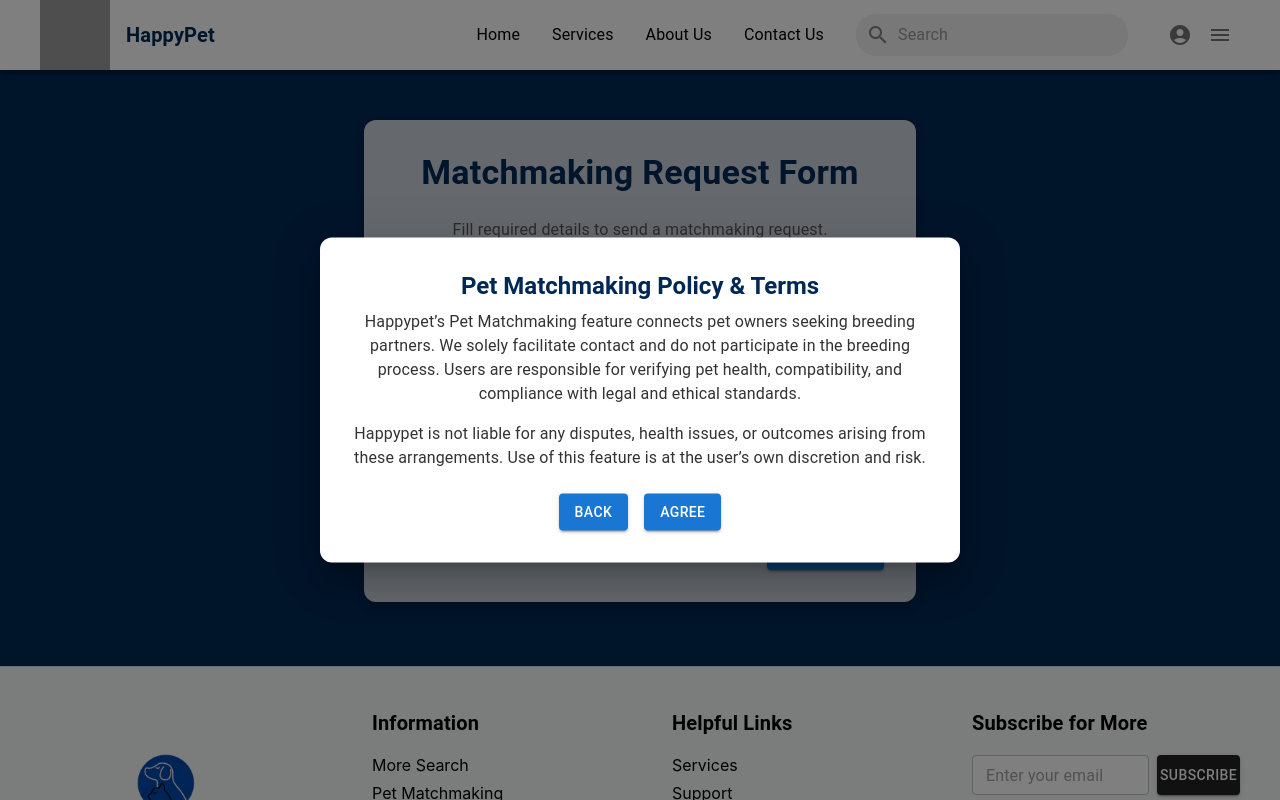
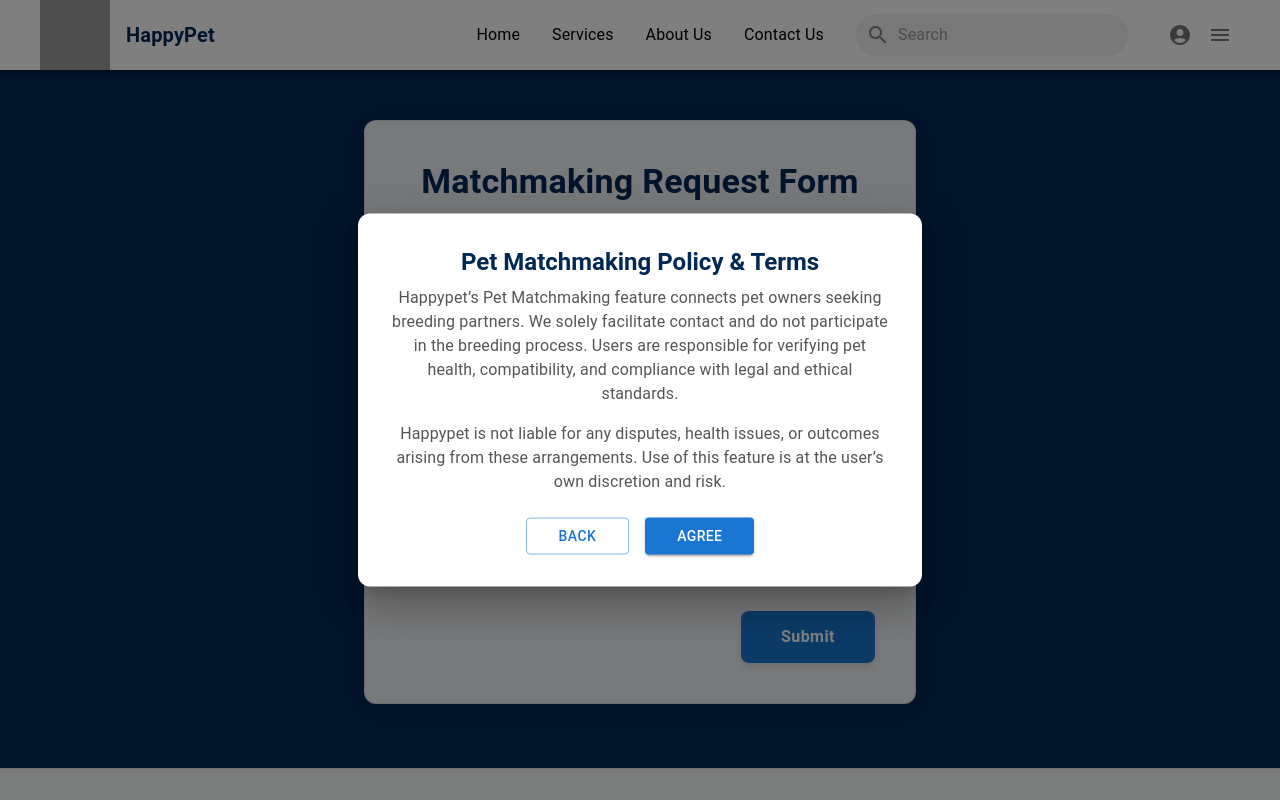
Before and after one commit to vihangajayasuriya446/Happy-Pet-Frontend, a React (Vite) app: page /OwnerForm/1 in a window 1280 px wide. Shown: the top 800 px of the page. Built offline with nearby package versions, Linux system fonts and the light colour scheme; grey boxes are pictures that could not be loaded.

Commit message:
Ownerform styling

```diff
--- a/src/OwnerForm.tsx
+++ b/src/OwnerForm.tsx
@@ -72,6 +72,7 @@ const OwnerForm: React.FC = () => {
   return (
     <Container maxWidth="sm" sx={{ mt: 10 }}>
       <Box>
+        {/* Policy Modal (Unchanged) */}
         <Modal open={open} onClose={handleAgree}>
           <Box
             sx={{
@@ -85,41 +86,44 @@ const OwnerForm: React.FC = () => {
               borderRadius: 3,
               textAlign: 'center',
               outline: 'none',
+              maxWidth: '500px',
+              width: '90%',
             }}
           >
             <Typography variant="h5" fontWeight="bold" gutterBottom sx={{ color: '#002855' }}>
               Pet Matchmaking Policy & Terms
             </Typography>
-            <Typography variant="body1" paragraph sx={{ color: '#333' }}>
+            <Typography variant="body1" paragraph sx={{ color: '#555' }}>
               Happypet’s Pet Matchmaking feature connects pet owners seeking
               breeding partners. We solely facilitate contact and do not
               participate in the breeding process. Users are responsible for
               verifying pet health, compatibility, and compliance with legal and
               ethical standards.
             </Typography>
-            <Typography variant="body1" paragraph sx={{ color: '#333' }}>
+            <Typography variant="body1" paragraph sx={{ color: '#555' }}>
               Happypet is not liable for any disputes, health issues, or outcomes
               arising from these arrangements. Use of this feature is at the
               user’s own discretion and risk.
             </Typography>
-            <Box mt={3} display="flex" justifyContent="center">
-              <Button variant="contained" color="primary" onClick={handleBack} sx={{ mr: 2 }}>
+            <Box mt={3} display="flex" justifyContent="center" gap={2}>
+              <Button variant="outlined" color="primary" onClick={handleBack} sx={{ px: 4 }}>
                 Back
               </Button>
-              <Button variant="contained" color="primary" onClick={handleAgree}>
+              <Button variant="contained" color="primary" onClick={handleAgree} sx={{ px: 4 }}>
                 Agree
               </Button>
             </Box>
           </Box>
         </Modal>
 
+        {/* Form Container (Updated) */}
         <Box
           sx={{
-            backgroundColor: 'rgba(255, 255, 255, 0.8)',
-            padding: '2rem',
+            backgroundColor: 'rgba(255, 255, 255, 0.95)',
+            padding: '2.5rem',
             borderRadius: 3,
-            boxShadow: '0px 4px 10px rgba(0, 0, 0, 0.2)',
-            border: 'none',
+            boxShadow: '0px 4px 20px rgba(0, 0, 0, 0.1)',
+            border: '1px solid rgba(0, 0, 0, 0.1)',
             mt: 15,
             mb: 8,
           }}
@@ -129,21 +133,23 @@ const OwnerForm: React.FC = () => {
             gutterBottom
             fontWeight="bold"
             textAlign="center"
-            sx={{ color: "#002855", mb: 3 }}
+            sx={{ color: '#002855', mb: 3 }}
           >
             Matchmaking Request Form
           </Typography>
-          <Typography variant="body1" textAlign="center" sx={{ color: '#555', mb: 2 }}>
+          <Typography variant="body1" textAlign="center" sx={{ color: '#555', mb: 4 }}>
             Fill required details to send a matchmaking request.
           </Typography>
 
-          {error && <Alert severity="error" sx={{ mb: 2 }}>{error}</Alert>}
+          {/* Error/Success Alerts */}
+          {error && <Alert severity="error" sx={{ mb: 3 }}>{error}</Alert>}
           {success && (
-            <Alert severity="success" sx={{ mb: 2 }}>
+            <Alert severity="success" sx={{ mb: 3 }}>
               Request sent successfully!
             </Alert>
           )}
 
+          {/* Form */}
           <form onSubmit={handleSubmit}>
             <TextField
               label="Owner Name"
@@ -152,6 +158,8 @@ const OwnerForm: React.FC = () => {
               onChange={(e) => setOwner({ ...owner, ownerName: e.target.value })}
               margin="normal"
               required
+              sx={{ mb: 3 }}
+              variant="outlined"
             />
             <TextField
               label="Address"
@@ -160,6 +168,8 @@ const OwnerForm: React.FC = () => {
               onChange={(e) => setOwner({ ...owner, address: e.target.value })}
               margin="normal"
               required
+              sx={{ mb: 3 }}
+              variant="outlined"
             />
             <TextField
               label="Contact Number"
@@ -168,11 +178,29 @@ const OwnerForm: React.FC = () => {
               onChange={(e) => setOwner({ ...owner, contactNumber: e.target.value })}
               margin="normal"
               required
+              sx={{ mb: 4 }}
+              variant="outlined"
             />
             {/* Hidden field for petId */}
             <input type="hidden" name="petId" value={owner.petId} />
             <Box sx={{ display: 'flex', justifyContent: 'flex-end', mt: 4 }}>
-              <Button type="submit" variant="contained" color="primary" sx={{ px: 4, py: 1 }}>
+              <Button
+                type="submit"
+                variant="contained"
+                color="primary"
+                sx={{
+                  px: 5,
+                  py: 1.5,
+                  borderRadius: 2,
+                  textTransform: 'none',
+                  fontSize: '1rem',
+                  fontWeight: 'bold',
+                  boxShadow: '0px 4px 6px rgba(0, 0, 0, 0.1)',
+                  '&:hover': {
+                    boxShadow: '0px 6px 8px rgba(0, 0, 0, 0.2)',
+                  },
+                }}
+              >
                 Submit
               </Button>
             </Box>
```
